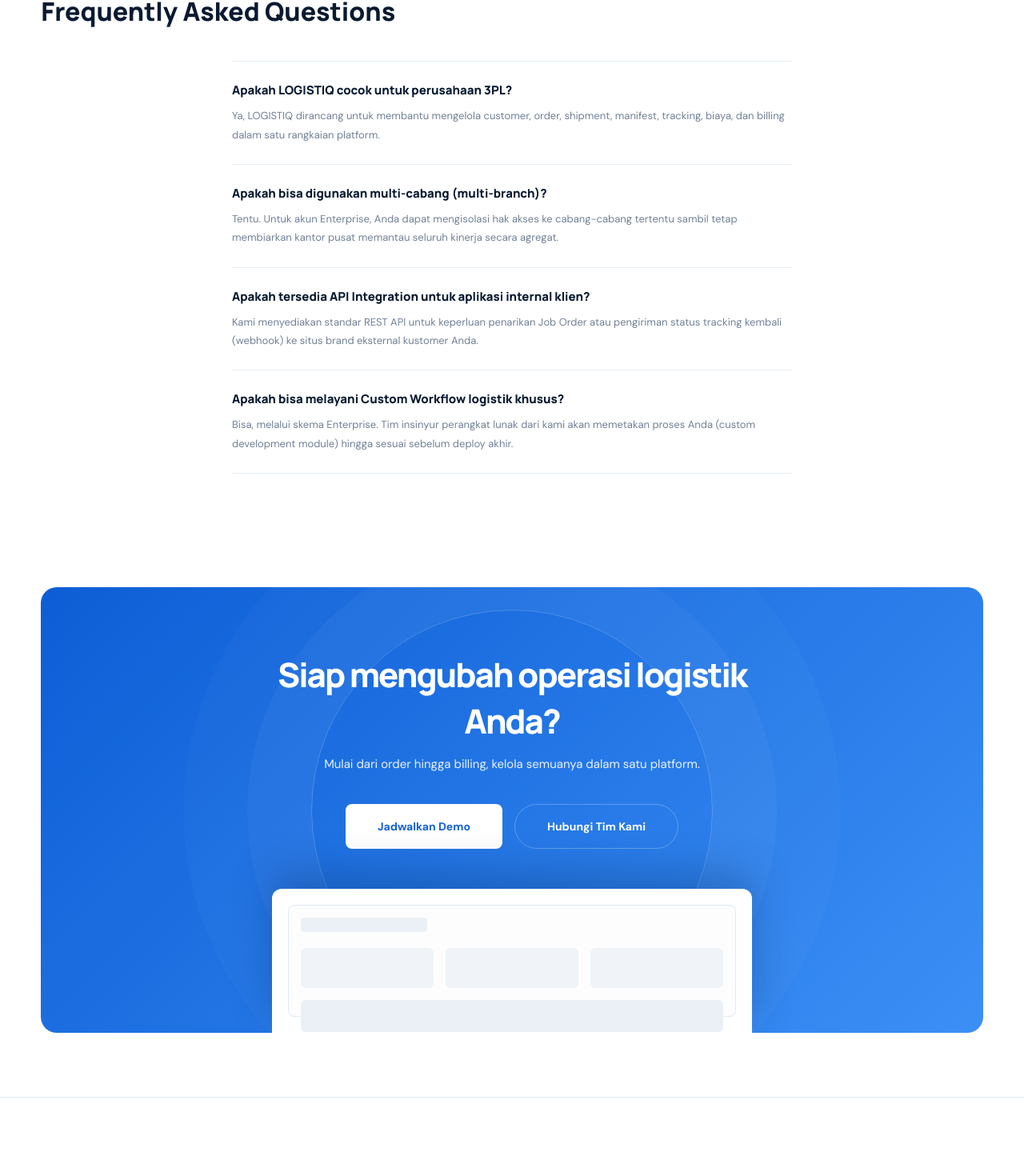
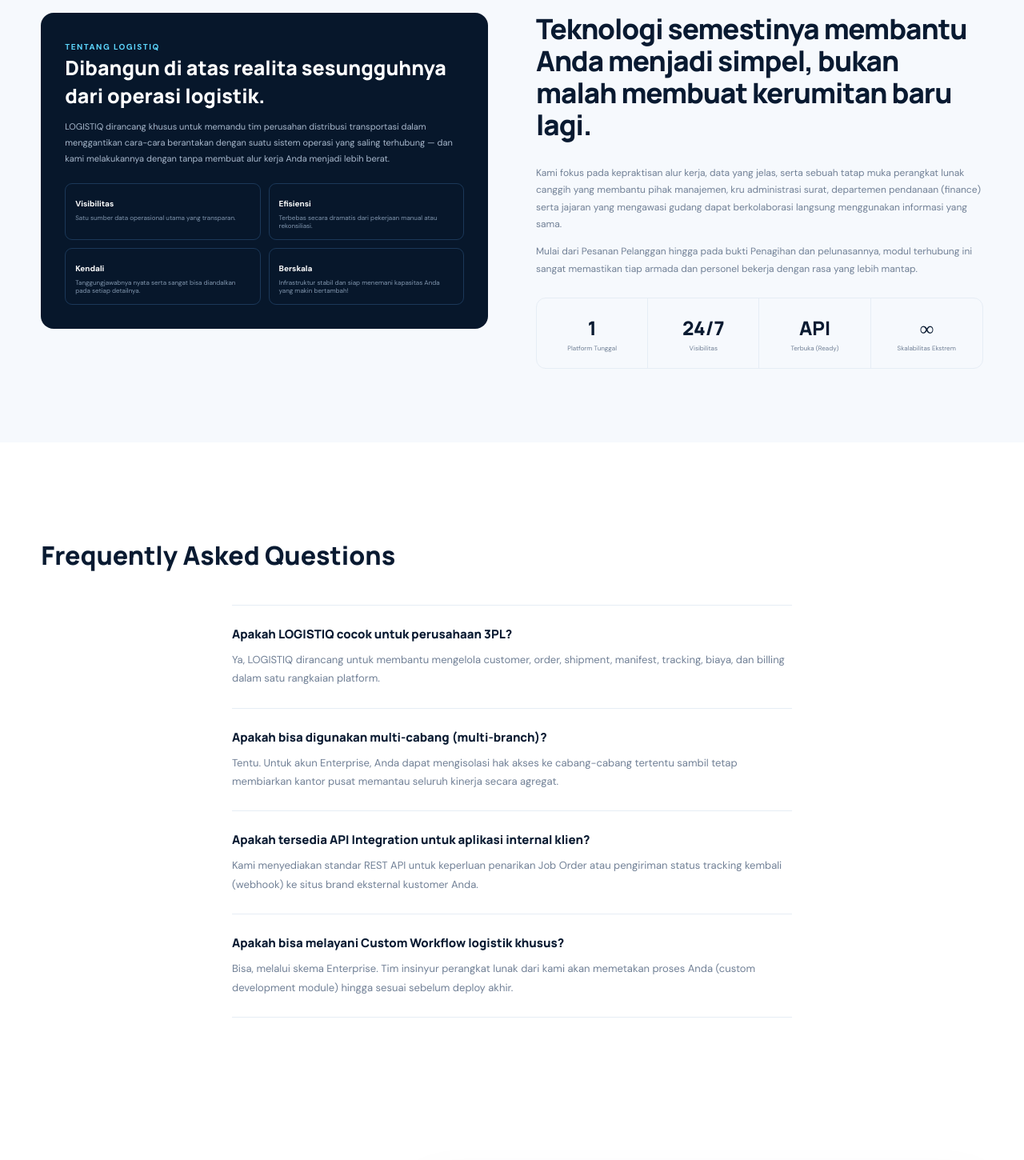
Before and after one commit to hafisardiyanto/website-logistik, a Vue app: page / in a window 1280 px wide. Shown: the part 7372-8822 px from the top of the page at 80% size. Built offline with nearby package versions, Linux system fonts and the light colour scheme.

Commit message:
fix: restore AppAbout and AppContact components in App.vue

```diff
--- a/src/App.vue
+++ b/src/App.vue
@@ -13,7 +13,9 @@
 import AppDashboard from './components/AppDashboard.vue'
 import AppWhySecurity from './components/AppWhySecurity.vue'
 import AppPricing from './components/AppPricing.vue'
+import AppAbout from './components/AppAbout.vue'
 import AppFaq from './components/AppFaq.vue'
+import AppContact from './components/AppContact.vue'
 import AppCta from './components/AppCta.vue'
 import AppFooter from './components/AppFooter.vue'
 import AppLogin from './components/AppLogin.vue'
@@ -59,7 +61,9 @@
     <AppDashboard />
     <AppWhySecurity />
     <AppPricing />
+    <AppAbout />
     <AppFaq />
+    <AppContact />
     <AppCta />
   </main>
   <AppFooter />
```
